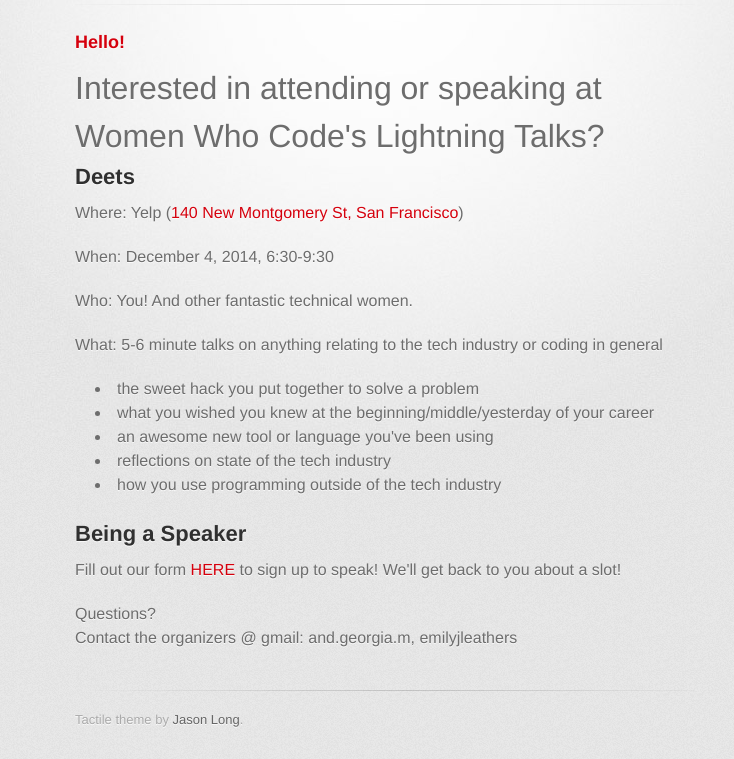
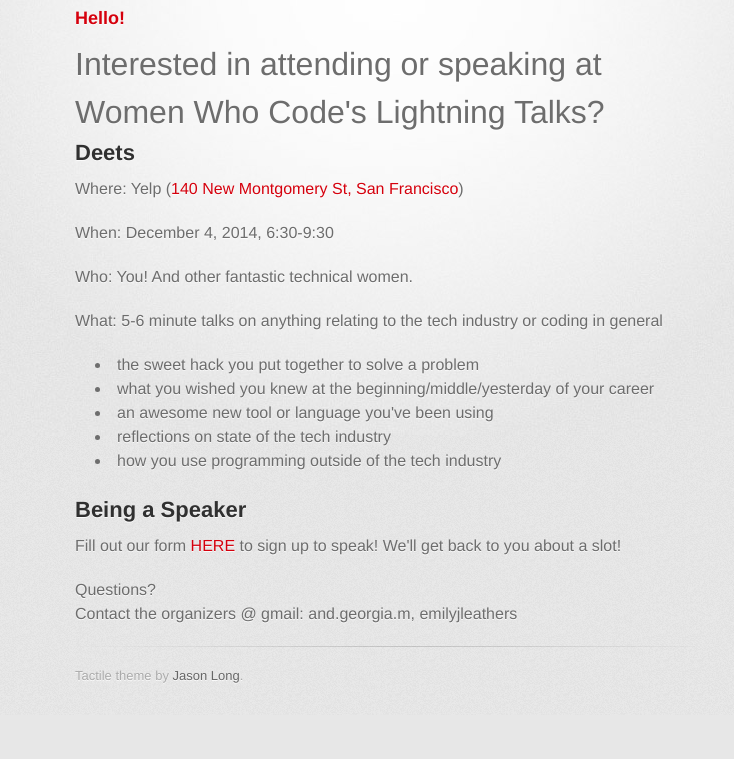
Before and after one commit to antislice/WWCodeLightningTalks, a plain HTML site: page index.html in a window 1280 px wide. Shown: the part 138-897 px from the top of the page, without its empty margins (255-989 px from the left). After the commit the page ends 853 px from the top, so only its background shows below. Drawn offline with Linux system fonts and the light colour scheme; a web font is replaced by a local one.

Commit message:
Update index.html

```diff
--- a/index.html
+++ b/index.html
@@ -19,10 +19,9 @@
 
         <header>
           <h1>WWCodeLightningTalks</h1>
-          <h2></h2>
         </header>
 
-        <hr>
+        <hr style="margin-top:0px;">
 
         <section id="main_content">
           <h3>
@@ -60,7 +59,7 @@
 
         </section>
 
-        <footer>
+        <footer style="margin-top:0;">
           Tactile theme by <a href="https://twitter.com/jasonlong">Jason Long</a>.
         </footer>
 
```
